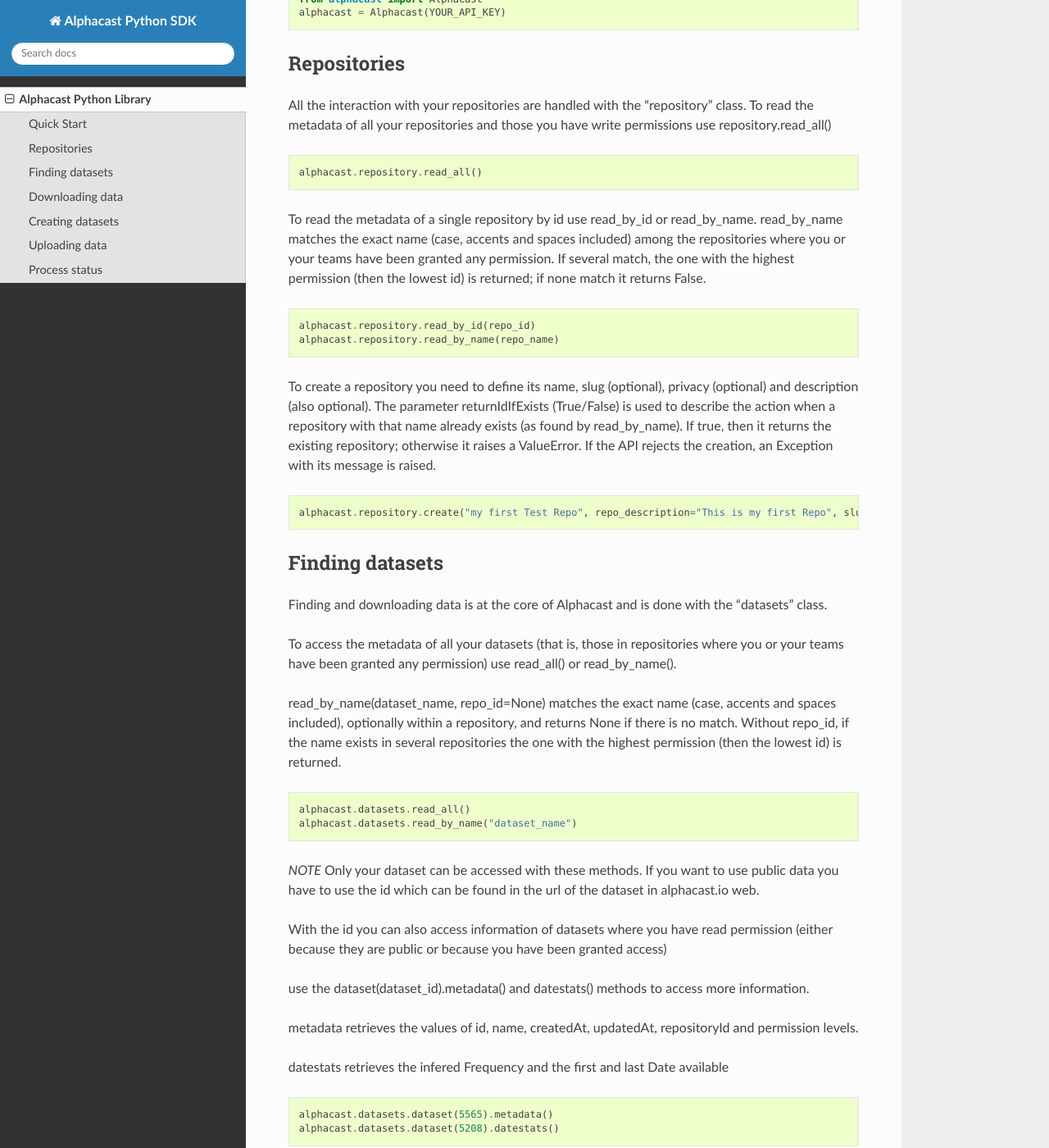
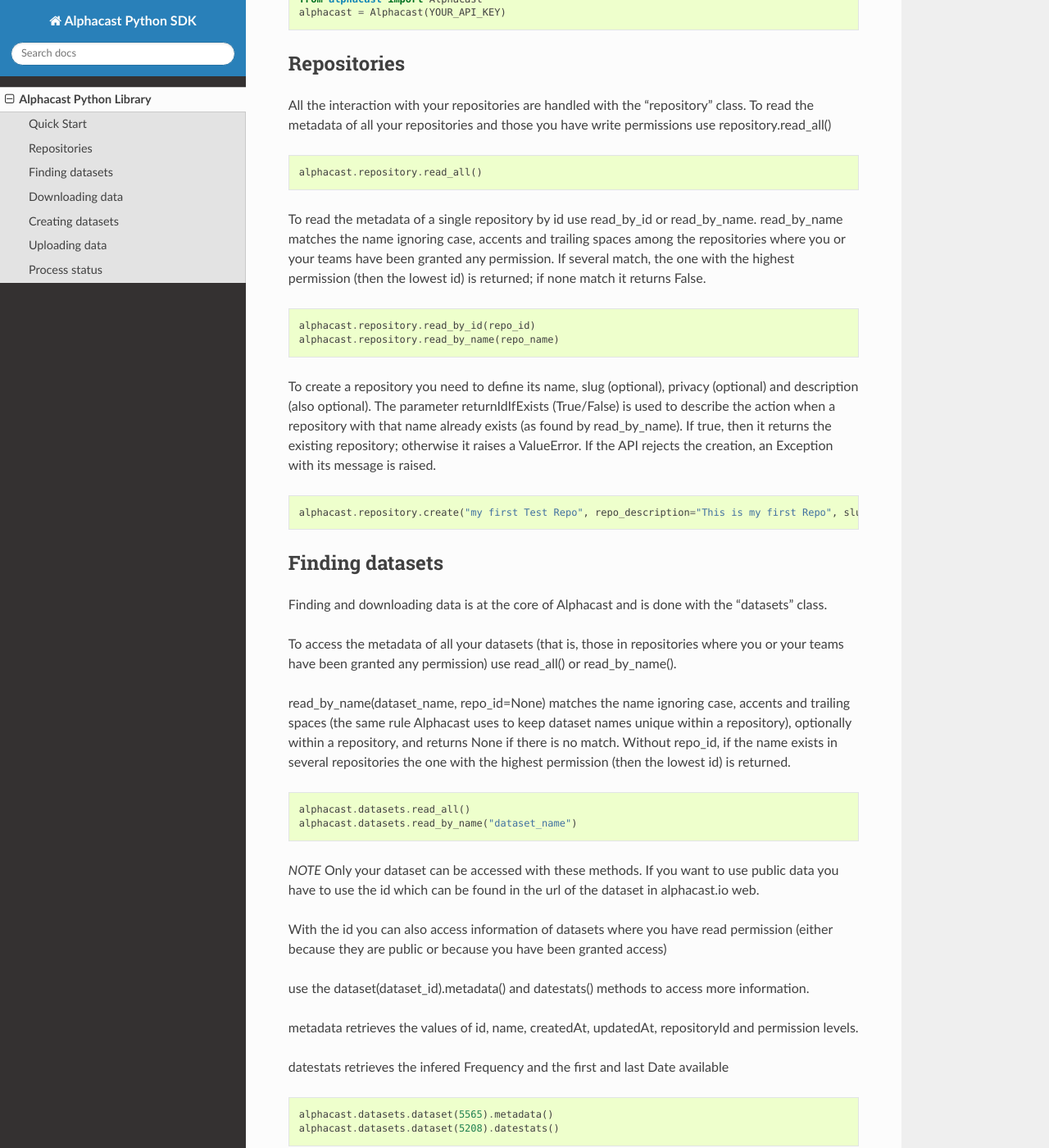
Before and after one commit to alphacastio/alphacast-python-sdk, a Sphinx documentation site: the page built from docs/reference.rst, in a window 1280 px wide and 1400 px high, scrolled down 545 px. Shown: the whole window at 82% size. Built offline with Sphinx 7.4.7 and the Read the Docs theme 3.1.0, drawn with Linux system fonts in a browser that asks for light colours; some of the changed text lies outside the part shown.

Commit message:
Document that read_by_name ignores case, accents and trailing spaces
The API name lookup follows the database collation, the same rule that keeps
dataset names unique within a repository (#3235).

```diff
--- a/docs/reference.rst
+++ b/docs/reference.rst
@@ -32,7 +32,7 @@
   alphacast.repository.read_all()
 
 
-To read the metadata of a single repository by id use read_by_id or read_by_name. read_by_name matches the exact name (case, accents and spaces included) among the repositories where you or your teams have been granted any permission. If several match, the one with the highest permission (then the lowest id) is returned; if none match it returns False.
+To read the metadata of a single repository by id use read_by_id or read_by_name. read_by_name matches the name ignoring case, accents and trailing spaces among the repositories where you or your teams have been granted any permission. If several match, the one with the highest permission (then the lowest id) is returned; if none match it returns False.
 
 ::
 
@@ -54,7 +54,7 @@
 
 To access the metadata of all your datasets (that is, those in repositories where you or your teams have been granted any permission) use read_all() or read_by_name().
 
-read_by_name(dataset_name, repo_id=None) matches the exact name (case, accents and spaces included), optionally within a repository, and returns None if there is no match. Without repo_id, if the name exists in several repositories the one with the highest permission (then the lowest id) is returned.
+read_by_name(dataset_name, repo_id=None) matches the name ignoring case, accents and trailing spaces (the same rule Alphacast uses to keep dataset names unique within a repository), optionally within a repository, and returns None if there is no match. Without repo_id, if the name exists in several repositories the one with the highest permission (then the lowest id) is returned.
 
 ::
 
@@ -112,7 +112,7 @@
 
   alphacast.datasets.create(dataset_name, repo_id, description)
 
-Pass returnIdIfExists=True to get the existing dataset when one with that exact name already exists in repo_id (otherwise a ValueError is raised). Names are unique per repository regardless of case, so creating "gdp" where "GDP" exists raises an Exception with the API message.
+Pass returnIdIfExists=True to get the existing dataset when one with that name already exists in repo_id (otherwise a ValueError is raised). Names are unique per repository ignoring case, accents and trailing spaces, so creating "gdp" where "GDP" exists finds "GDP".
 
 The process, if succesfull, will provide you with an id. you can check if your dataset has been created visiting alphacast.io/datasets/{dataset_id}
 
```
Also changed, not shown: readme.md (+3 -3 lines).
